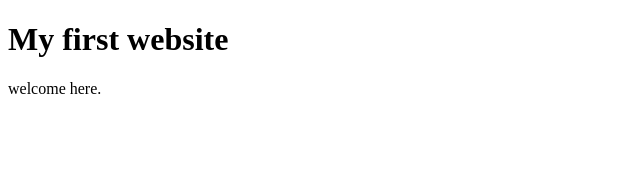
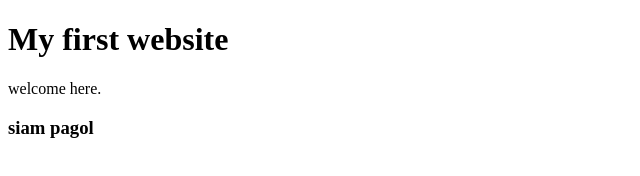
Before and after one commit to siam-saimur/my-first-repo, a plain HTML site: page index.html in a window 1280 px wide. Shown: the whole page, without its empty margins (0-640 px from the left). Drawn offline with Linux system fonts and the light colour scheme.

Commit message:
first com

```diff
--- a/index.html
+++ b/index.html
@@ -10,5 +10,6 @@
     <h1>My first website</h1>
 
     <p>welcome here.</p>
+    <h3>siam pagol</h3>
 </body>
 </html>
```
